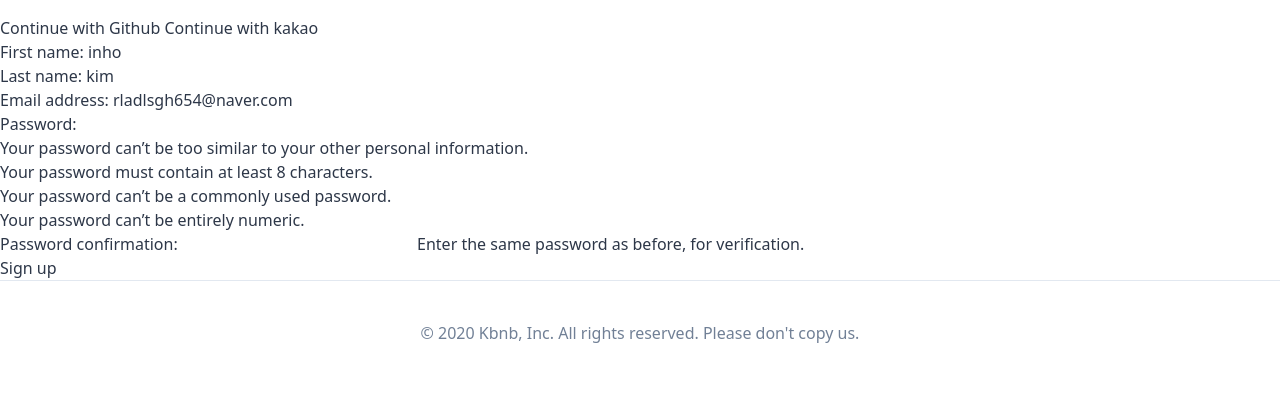
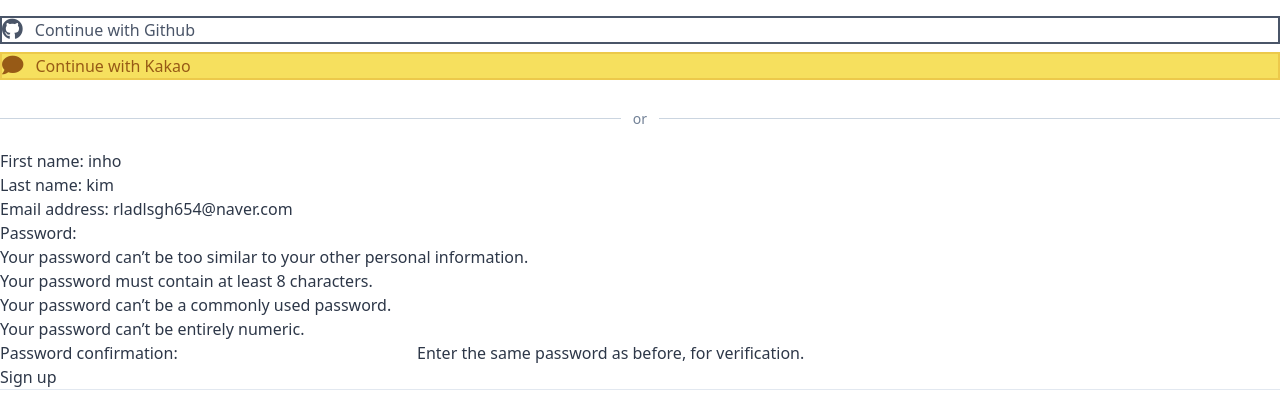
Before and after one commit to kih1024/airbnb_clone, a Django app: page /users/signup in a window 1280 px wide. Shown: the part 80-500 px from the top of the page. Run offline with Django 3.2, Linux system fonts and the light colour scheme; some libraries are stand-ins or nearby versions.

Commit message:
소셜 로그인 버튼 css 추가

```diff
--- a/templates/partials/social_login.html
+++ b/templates/partials/social_login.html
@@ -1,8 +1,15 @@
-<div>
-    <a href="{% url 'users:github-login'%}">
-        Continue with Github
+<div class="flex flex-col w-full">
+    <a href="{% url 'users:github-login'%}" class="btn  border-2 border-gray-700 text-gray-700 mb-2">
+        <i class="fab fa-github mr-2 fa-lg"></i> Continue with Github
     </a>
-    <a href="{% url 'users:kakao-login'%}">
-        Continue with kakao
+    <a href="{% url 'users:kakao-login'%}" class="btn  border-2 border-yellow-500 text-yellow-800 mb-2 bg-yellow-400">
+        <i class="fas fa-comment mr-2 fa-lg"></i> Continue with Kakao
     </a>
 </div>
+
+<div class="flex items-center w-full my-5">
+    <div class="h-px w-full bg-gray-400"></div>
+    <span class="text-gray-600 font-medium mx-3 text-sm">or</span>
+    <div class="h-px w-full bg-gray-400"></div>
+
+</div>
```
